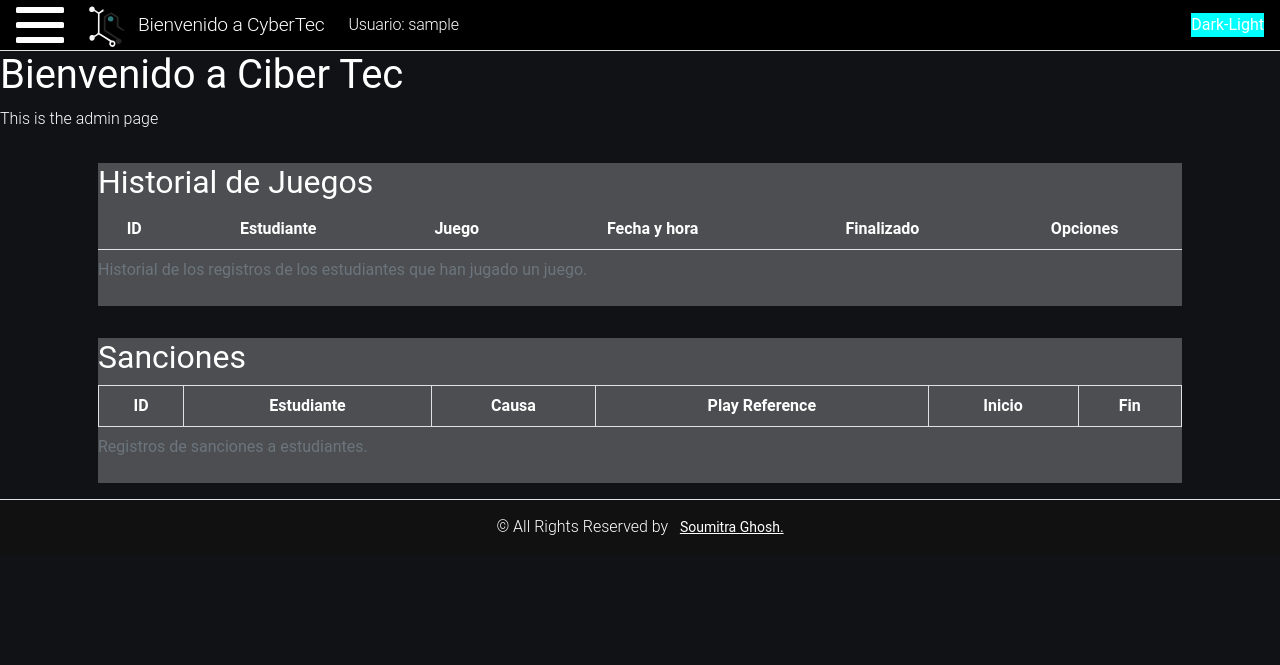
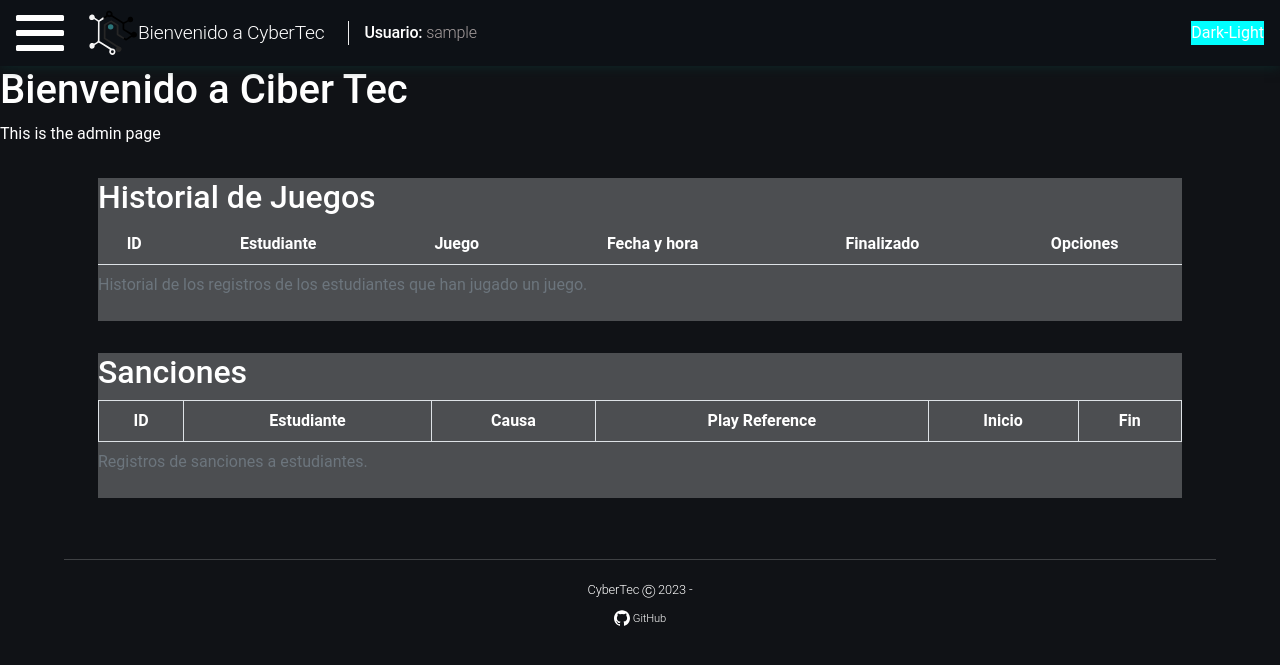
Before and after one commit to Proyectos-Especiales-CCM/Cyber-Prepa-Back, a Django app: page /rental/admin in a window 1280 px wide. Shown: the top 665 px of the page. Run offline with Django 4.2, Linux system fonts and the light colour scheme; the visitor is signed in with stand-in values (Sample User, id 1); data that the repository does not hold is empty; some libraries are stand-ins or nearby versions.

Commit message:
ux footer & header

```diff
--- a/static/css/layouts/_footer.sass
+++ b/static/css/layouts/_footer.sass
@@ -1,172 +1,24 @@
-.footer_sec
-  width: 100%
-  padding: 80px 0
-a
-  text-decoration:none
-.foo_top_header_one
-  background-color: #15151e
-  color: #fff
-.section_padding_100_70
-  padding-top: 100px
-  padding-bottom: 70px
-.foo_top_header_one
-  color: #fff
-.kilimanjaro_part
-  margin-bottom: 30px
-.foo_top_header_one .kilimanjaro_part > h5
-  color: #fff
-.kilimanjaro_part h4, .kilimanjaro_part h5
-  margin-bottom: 30px
-.kilimanjaro_single_contact_info > p,
-.kilimanjaro_single_contact_info > h5,
-.kilimanjaro_blog_area > a,
-.foo_top_header_one .kilimanjaro_part > p
-  color: rgba(255, 255, 255, 0.5)
-p, ul li, ol li
-  font-weight: 300
-ul
-  margin: 0
-  padding: 0
-.kilimanjaro_bottom_header_one
-  background-color: #111
-.section_padding_50
-  padding: 15px 0
-.kilimanjaro_bottom_header_one p
-  color: #fff
-  margin: 0
-p, ul li, ol li
-  font-weight: 300
-.kilimanjaro_bottom_header_one a
-  color: inherit
-  font-size: 14px
-a, h1, h2, h3, h4, h5, h6
-  font-weight: 400
-.m-top-15
-  margin-top: 15px
-ul
-  margin: 0
-  padding: 0
-.kilimanjaro_widget > li
-  display: inline-block
-p, ul li, ol li
-  font-weight: 300
-ol li, ul li
-  list-style: outside none none
-.kilimanjaro_widget a
-  border: 1px solid #333
-  border-radius: 6px
-  color: #888
-  display: inline-block
-  font-size: 13px
-  margin-bottom: 4px
-  padding: 7px 12px
-.kilimanjaro_links a
-  border-bottom: 1px solid #333
-  color: rgba(255, 255, 255, 0.5)
+footer
+    width: 100%
+    // background: linear-gradient(to bottom, #101216, #091314)
+    background: linear-gradient(to bottom, #101216, #101216)
+    color: #fff
+    padding: 25px 0 5px
+    line-height: 20px
+    letter-spacing: -0.01em
+    font-family: "Roboto",sans-serif
+    font-size: 0.8rem
+    font-weight: 300
+
+hr
+  width: 90%
+  border: 0
+  border-bottom: 1px solid #ccc
+  margin: 20px auto
+
+footer .copyright
+  text-align: center
   display: block
-  font-size: 13px
-  margin-bottom: 5px
-  padding-bottom: 10px
-.kilimanjaro_links a
-  color: rgba(255, 255, 255, 0.5)
-  font-size: 13px
-.top-15
-  margin-top: 15px
-.foo_top_header_one .kilimanjaro_part > h5
-  color: #fff
-  font-size: 18px
-  font-weight: bold
-.kilimanjaro_part h4, .kilimanjaro_part h5
-  margin-bottom: 20px
-.kilimanjaro_social_links > li
-  display: inline-block
-p, ul li, ol li
-  font-weight: 300
-.kilimanjaro_social_links a
-  border: 1px solid #333
-  border-radius: 6px
-  color: #888
-  display: inline-block
-  font-size: 13px
-  margin-bottom: 3px
-  padding: 7px 12px
-.kilimanjaro_blog_area .kilimanjaro_date
-  color: #27ae60
-  font-size: 13px
-  margin-bottom: 5px
-.kilimanjaro_blog_area > p
-  color: rgba(255, 255, 255, 0.5)
-  line-height: 1.3
-  margin-bottom: 0
-.kilimanjaro_works > a
-  display: inline-block
-  float: left
-  position: relative
-  width: 33.33333333%
-  z-index: 1
-.kilimanjaro_thumb
-  left: 0
-  position: absolute
-  top: 0
-  width: 75px
-.kilimanjaro_links a i
-  padding-right: 10px
-.footer_area
-  position: relative
-  z-index: 1
-.footer_bottom p > i, .footer_bottom p > a:hover
-  color: #27ae60
-.social_links_area
-  border-bottom: 1px solid rgba(255, 255, 255, 0.2)
-  padding: 50px 0 30px 0
-  text-align: center
-  position: relative
-  z-index: 1
-.social_links_area > a:hover
-  color: #27ae60
-.inline-style .social_links_area > a:hover
-  background-color: transparent
-  color: #27ae60
-  border: 0px solid transparent
-.single_feature:hover .feature_text h4
-  color: #27ae60
-.kilimanjaro_blog_area
-  border-bottom: 1px solid #333
-  margin-bottom: 15px
-  padding: 0 0 15px 90px
-  position: relative
-  z-index: 1
-.kilimanjaro_links a
-  border-bottom: 1px solid #333
-  color: rgba(255, 255, 255, 0.5)
-  display: block
-  font-size: 13px
-  margin-bottom: 5px
-  padding-bottom: 10px
-.kilimanjaro_thumb img
-  width: 100%
-.kilimanjaro_single_contact_info a
-  color: rgba(255, 255, 255, 0.5)
-.kilimanjaro_widget li a, .kilimanjaro_social_links a
-  transition: 0.3s ease-in-out
-.kilimanjaro_widget li a:hover, .kilimanjaro_social_links a:hover
-  background: #ff7272
-  color: #fff
-.kilimanjaro_links li a:hover
-  color: #ff7272
-#scroll-top
-  font-size: 23px
-  line-height: 0
-  border-radius: 100%
-  -webkit-transition: all 0.3s
-  -moz-transition: all 0.3s
-  -ms-transition: all 0.3s
-  -o-transition: all 0.3s
-  transition: all 0.3s
-#scroll-top:hover
-  background: #f9a310
-  color: #000
-.header .sticky-header.fixed .logo
-  max-width: 155.25px
-.list li.active
-  font-weight: bold !important
+  white-space: nowrap
+  overflow: hidden
+  text-overflow: ellipsis
--- a/static/css/layouts/_header.sass
+++ b/static/css/layouts/_header.sass
@@ -1,12 +1,15 @@
 #nav-container
-    background-color: #000
-    padding: 0rem 1rem 0rem 1rem
+    background-color: $color-header-bg-default
+    padding: 0.5rem 1rem 0.5rem 1rem
     margin-left: auto
     position: relative
     z-index: 3
     display: flex
     justify-content: space-between
     align-items: center
+    // border-bottom-style: outset
+    // border-bottom-width: 0.5px
+    box-shadow: #0d2727 0px 1px 11px 0px
 
 #nav-toggle
     display: block
@@ -116,3 +119,12 @@ li:hover
     font-family: "Roboto",sans-serif
     font-size: 1rem
     font-weight: 300
+    padding-left: 15px
+    border-left-width: 0.5px
+    border-left-style: outset
+
+.user-tag
+    font-weight: 500
+
+.user-name
+    color: #a79f9f
--- a/static/css/main.sass
+++ b/static/css/main.sass
@@ -1,5 +1,6 @@
 @import 'settings/variables'
 @import 'settings/fonts'
+@import 'settings/colors'
 @import 'layouts/header'
 @import 'layouts/footer'
 @import 'pages/index'
@@ -21,6 +22,8 @@ html
 
 html, body
     height: 100%
+    margin: 0
+    padding: 0
 
 body
     background-color: $color-canvas-default
--- a/static/css/settings/_colors.sass
+++ b/static/css/settings/_colors.sass
@@ -0,0 +1,2 @@
+$color-bg-default: #123
+$color-header-bg-default: #0D1116
--- a/templates/layout/base.html
+++ b/templates/layout/base.html
@@ -1,6 +1,6 @@
 {% load static %}
 <!DOCTYPE html>
-<html lang="en">
+<html lang="en" data-bs-theme="dark">
 
 <head>
     <meta charset="UTF-8">
--- a/templates/layout/footer.html
+++ b/templates/layout/footer.html
@@ -1,11 +1,7 @@
 <footer>
-  <div class="kilimanjaro_bottom_header_one section_padding_50 text-center border-top">
-    <div class="container">
-      <div class="row">
-        <div class="col-12">
-          <p>© All Rights Reserved by &nbsp; <a href="#">Soumitra Ghosh.<i class="fa fa-love"></i></a></p>
-        </div>
-      </div>
-    </div>
-  </div>
+  <hr>
+  <p class="copyright">CyberTec Ⓒ 2023 - <a class="nav-link py-2 px-0 px-lg-2" href="https://github.com/" target="_blank" rel="noopener">
+    <svg xmlns="http://www.w3.org/2000/svg" width="16" height="16" class="navbar-nav-svg" viewBox="0 0 512 499.36" role="img"><title>GitHub</title><path fill="currentColor" fill-rule="evenodd" d="M256 0C114.64 0 0 114.61 0 256c0 113.09 73.34 209 175.08 242.9 12.8 2.35 17.47-5.56 17.47-12.34 0-6.08-.22-22.18-.35-43.54-71.2 15.49-86.2-34.34-86.2-34.34-11.64-29.57-28.42-37.45-28.42-37.45-23.27-15.84 1.73-15.55 1.73-15.55 25.69 1.81 39.21 26.38 39.21 26.38 22.84 39.12 59.92 27.82 74.5 21.27 2.33-16.54 8.94-27.82 16.25-34.22-56.84-6.43-116.6-28.43-116.6-126.49 0-27.95 10-50.8 26.35-68.69-2.63-6.48-11.42-32.5 2.51-67.75 0 0 21.49-6.88 70.4 26.24a242.65 242.65 0 0 1 128.18 0c48.87-33.13 70.33-26.24 70.33-26.24 14 35.25 5.18 61.27 2.55 67.75 16.41 17.9 26.31 40.75 26.31 68.69 0 98.35-59.85 120-116.88 126.32 9.19 7.9 17.38 23.53 17.38 47.41 0 34.22-.31 61.83-.31 70.23 0 6.85 4.61 14.81 17.6 12.31C438.72 464.97 512 369.08 512 256.02 512 114.62 397.37 0 256 0z"></path></svg>
+    <small class="">GitHub</small>
+  </a></p>
 </footer>
--- a/templates/layout/header.html
+++ b/templates/layout/header.html
@@ -1,5 +1,5 @@
 {% load static %}
-<header style="z-index: 100;" class="color-bg-default position-sticky border-bottom top-0">
+<header style="z-index: 100;" class="position-sticky top-0">
     <div id="nav-container">
         <div id="nav-overlay"></div>
         <nav id="nav-fullscreen">
@@ -15,23 +15,24 @@
                 {% endif %}
             </ul>
         </nav>
-        <!-- <div class="d-flex justify-content-start align-items-center"> -->
+
         <div class="d-flex flex-justify-between flex-items-center flex-wrap align-items-center gap-4">
+
             <a id="nav-toggle">
                 <span></span>
                 <span></span>
                 <span></span>
             </a>
-            <div class="hide-sm border-left pl-3">
-                <div class="d-flex justify-content-start align-items-center">
-                    <img width=50 src="../../static/assets/CyberTecLogo.svg"/>
-                    <div class="heading-header">
-                        Bienvenido a CyberTec<br>
-                    </div>
+
+            <div class="d-flex justify-content-start align-items-center">
+                <img width=50 src="../../static/assets/CyberTecLogo.svg"/>
+                <div class="heading-header">
+                    Bienvenido a CyberTec<br>
                 </div>
             </div>
+
             {% if user.is_authenticated %}
-                <div class="heading-user" id="user-info" data-username="{{ user.username }}">Usuario: {{ user.username }}</div>
+                <div class="heading-user" id="user-info" data-username="{{ user.username }}"><span class="user-tag">Usuario:</span> <span class="user-name">{{ user.username }}</span></div>
             {% endif %}
         </div>
 
```
Also changed, not shown: static/css/main.min.css.
